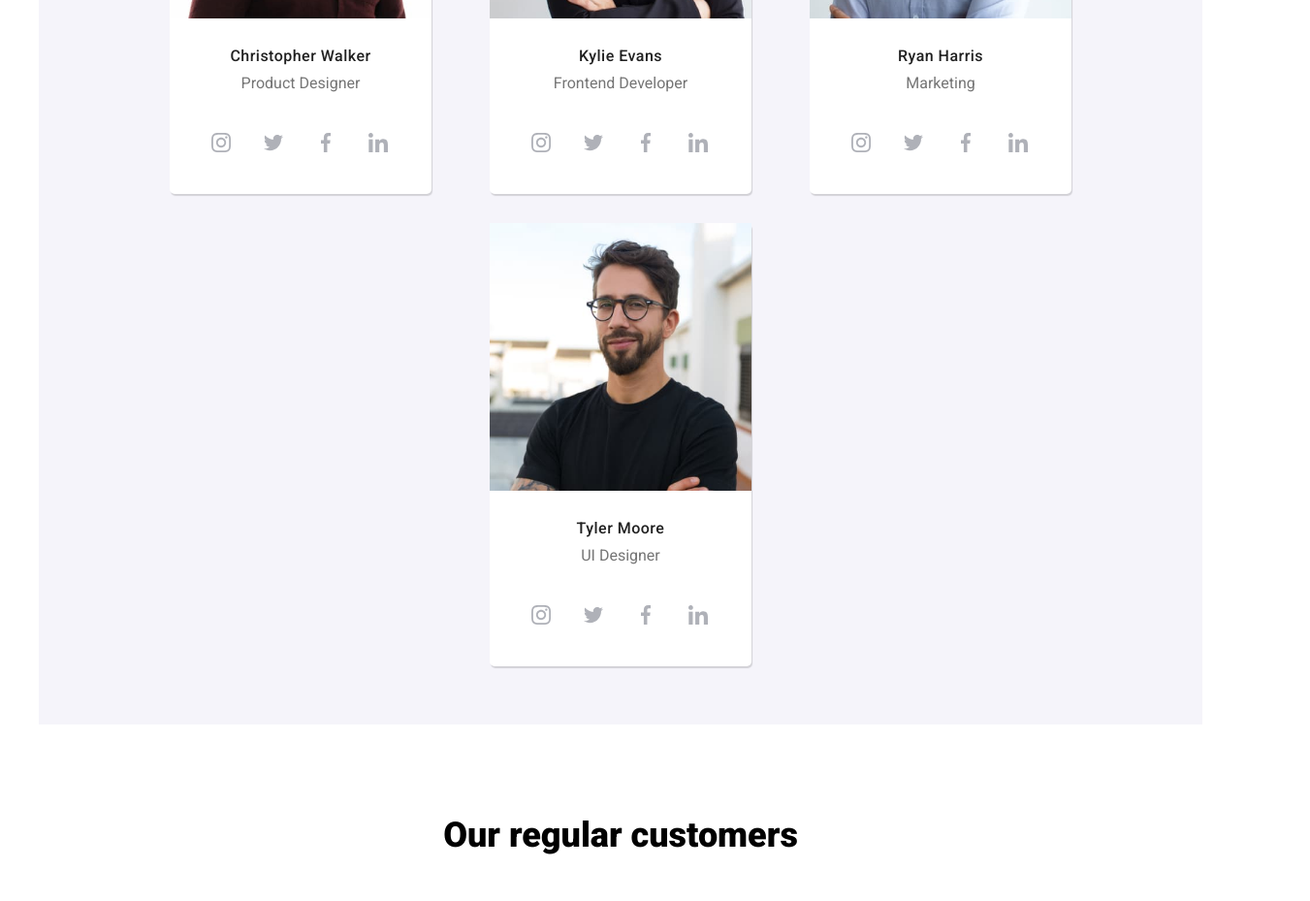
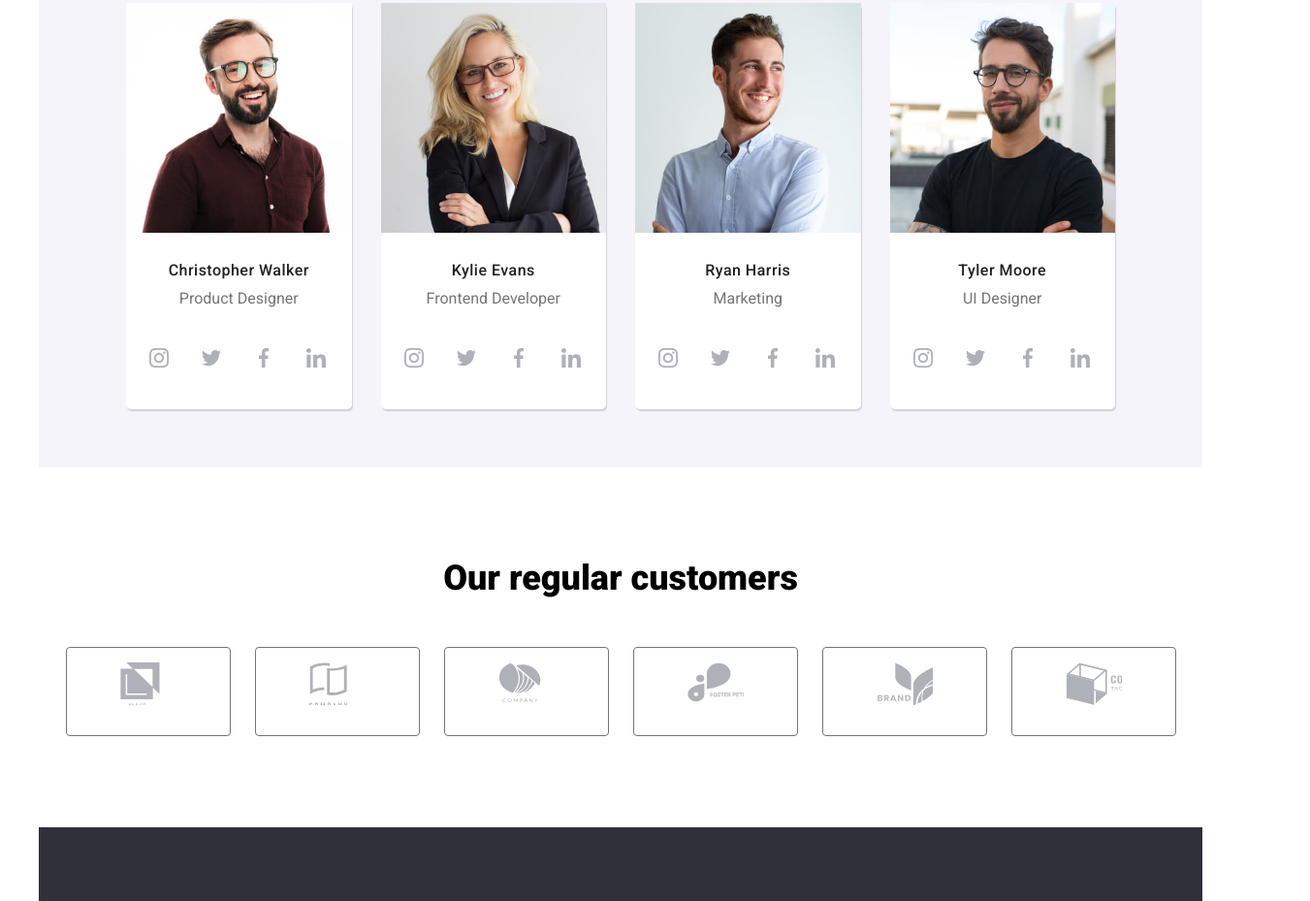
Before and after one commit to rebecalasconi/goit-markup-hw-07, a plain HTML site: page index.html in a window 1280 px wide. Shown: the part 1801-2730 px from the top of the page at 97% size, 1351 px wide, since content can reach past the window. Drawn offline with nearby package versions, Linux system fonts and the light colour scheme.

Commit message:
trimitere 1

```diff
--- a/css/style.css
+++ b/css/style.css
@@ -189,8 +189,6 @@ a:focus{
     url(../images/header-background@1x.jpg);
     background-repeat: no-repeat;
     background-size: cover;
-    width: 100%;
-    max-width: 1200px;
     line-height: 42px;
     letter-spacing: 0.06em;
     color: var(--white);
@@ -259,6 +257,7 @@ a:focus{
     font-weight: 400;
     line-height: 24px;
     padding-top: 10px;
+    margin-bottom: 30px;
     color: var(--gray);
     text-align: justify;
 }
@@ -274,7 +273,6 @@ a:focus{
     gap: 30px;
     justify-content: center;
     margin-top: 50px;
-    margin-bottom: -94px;
 }
 .what__we__do__title {
     font-size: 36px;
@@ -313,7 +311,7 @@ a:focus{
 .our__team {
     background-color: var(--lightgray);
     margin-bottom: -94px;
-    margin-top: -188px;
+    margin-top: -94px;
 }
 
 .our__team__members {
@@ -354,6 +352,7 @@ a:focus{
     fill: var(--icons-color);
     padding: 11px 11px;
     height: 44px;
+    width: 44px;
 }
 
 .team__social__item {
@@ -1080,6 +1079,11 @@ a:focus{
     }
 }
 
+@media screen and (min-width:429px) and (max-width:768px) {
+    .hero__section__container {
+        margin: 0 auto;
+    }
+}
 
 @media screen and (min-width:768px) {
     .js-open-menu {
@@ -1135,9 +1139,10 @@ a:focus{
     .footer-form__input {
         max-width: 450px;
     }
+
 }
 
-@media screen and (min-width:768px) {
+@media screen and (min-width:1158px) {
     .header_info {
         display: flex;
         flex-direction: row;
@@ -1160,5 +1165,24 @@ a:focus{
         display: flex;
      }
 
-     .ou
+     .containers {
+        width: 270px;
+        margin: 0 auto;
+     }
+
+     .our__team__members {
+        flex-wrap: nowrap;
+        margin-left: 90px;
+        margin-right: 90px;
+     }
+
+     .regular__customers__list li {
+        flex-wrap: nowrap;
+        width: 170px;
+        align-content: center;
+     }
+
+     .regular__customers__item {
+        padding: 15px 55px;
+     }
 }
--- a/index.html
+++ b/index.html
@@ -76,7 +76,7 @@
     <!--Portiunea principala a paginii-->
     <main id="Studio" class="section">
         <section class="title">
-            <h1>EFFECTIVE SOLUTIONS FOR YOUR BUSINESS</h1>
+            <h1 class="header-title">EFFECTIVE SOLUTIONS <br />FOR YOUR BUSINESS</h1>
             <button data-modal-open type="button" class="button"><b>Request our service</b></button>
         </section>
 
```
